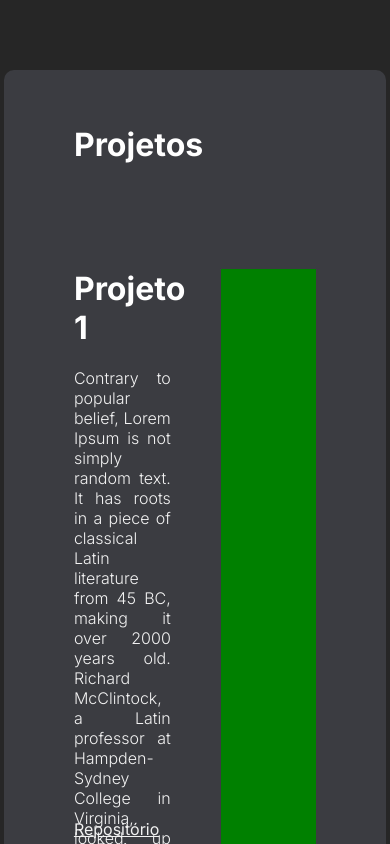
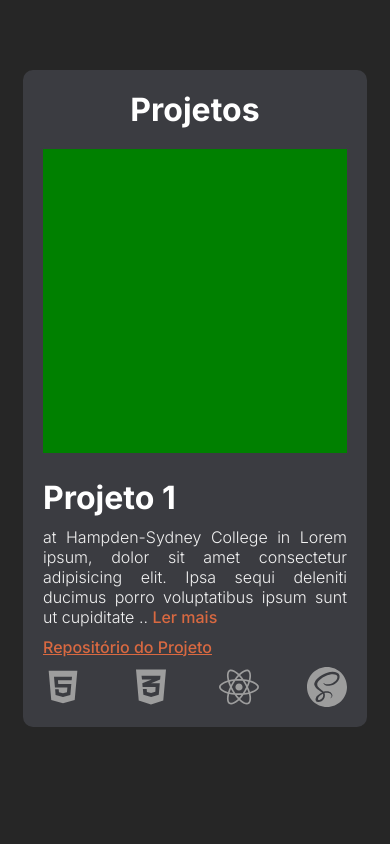
Before and after one commit to petrinks/portfolio, a React (Vite) app: page / in a window 390 px wide. Shown: the part 1880-2724 px from the top of the page. After the commit the page ends 2607 px from the top, so only its background shows below. Built offline with nearby package versions, Linux system fonts and the light colour scheme.

Commit message:
projects ok

```diff
--- a/src/App.css
+++ b/src/App.css
@@ -902,8 +902,65 @@ header div h1{
 	color: #9D9D9D;
 }
 
+.button-oculto{
+	display: none;
+}
+
 @media (max-width: 1240px) {
 	.container-projetos{
 		margin-top: 90px;
+		width: 90%;
+		height: auto;
+		position: absolute;
+		left: 5%;
+		align-items: center;
+		gap: 0px;
+		padding: 20px;
+	}
+	.grid-projeto{
+		flex-direction: column-reverse;
+		gap: 25px;
+	}
+	.grid-projeto-direita{
+		width: 100%;
+		height: 100%;
+		aspect-ratio: 1 / 1;
+		margin-top: 20px;
+	}
+	.grid-projeto-esquerda{
+		width: 100%;
+		justify-content: center;
+		align-items: flex-start;
+	}
+	.container-tecnologias{
+		margin-top: 10px;
+	}
+	.container-tecnologias svg{
+		width: 40px;
+		height: 40px;
+	}
+	.grid-projeto-esquerda a{
+		color: #D96941;
+		font-weight: 500;
+	}
+	.grid-projeto-esquerda p{
+		margin-top: 10px;
+	}
+	.grid-projeto-esquerda h1{
+		margin: 0px;
+	}
+	.grid-projeto button{
+		width: 100%;
+        padding: 5px;
+        background-color: #3B3C41;
+        border: solid #D96941 3px;
+        border-radius: 10px;
+        color: #F2F2F2;
+        font-size: 17px;
+        font-weight: 300;
+	}
+	.grid-projeto button:hover{
+		background-color: #D96941;
+		transition: 0.5s ease-in-out;
 	}
 }
--- a/src/App.tsx
+++ b/src/App.tsx
@@ -19,10 +19,20 @@ function App() {
   const [menuAtivo,setMenuAtivo] = useState(true)
   const [iconAtivo,setIconAtivo] = useState(false)
   const [lerAtivo, setLerAtivo ] = useState(true)
+  const [lerMaisProject, setlerMaisProject ] = useState(true)
+  const [mostrarMaisProjetos, setMostrarMaisProjetos] = useState(true)
 
   function trocarMenuAtivo() {
     setMenuAtivo(!menuAtivo)
     setIconAtivo(!iconAtivo)
+  }
+
+  function lerMaisProjeto() {
+    setlerMaisProject(!lerMaisProject)
+  }
+
+  function mostrarMaisProjetosFunc() {
+    setMostrarMaisProjetos(!mostrarMaisProjetos)
   }
 
   function lerMais() {
@@ -176,14 +186,22 @@ function App() {
                 </div>
               </section>
             </div>
-
             <div className="container-projetos">
               <h1>Projetos</h1>
+              {mostrarMaisProjetos ? (
                 <div className="grid-projeto">
+                <button className='button-oculto' onClick={mostrarMaisProjetosFunc}>Mostrar Mais</button>
                   <div className="grid-projeto-esquerda">
                     <h1>Projeto 1</h1>
                       <div className="box-p">
-                      <p>Contrary to popular belief, Lorem Ipsum is not simply random text. It has roots in a piece of classical Latin literature from 45 BC, making it over 2000 years old. Richard McClintock, a Latin professor at Hampden-Sydney College in Virginia, looked up one of the more obscure Latin words, consectetur, from a Lorem Ipsum passage, and going through the cites of the word in c1.10.32.</p>
+                        {lerMaisProject ? (
+                           <p> at Hampden-Sydney College in Lorem ipsum, dolor sit amet consectetur adipisicing elit. Ipsa sequi deleniti ducimus porro voluptatibus ipsum sunt ut cupiditate .. <a className='saber-mais'
+                          onClick={lerMaisProjeto}>Ler mais</a></p>
+                        )
+                        : (
+                          <p> at Hampden-Sydney College in Lorem ipsum, dolor sit amet consectetur adipisicing elit. Ipsa sequi deleniti ducimus porro voluptatibus ipsum sunt ut cupiditate Lorem ipsum dolor sit amet, consectetur adipisicing elit. Quo, ducimus. <a className='saber-mais'
+                          onClick={lerMaisProjeto}>Ler Menos</a></p>
+                        )}
                       </div>
                       <p><a href="">Repositório do Projeto</a></p>
                       <div className="container-tecnologias">
@@ -197,8 +215,62 @@ function App() {
                     <img src="" alt="" />
                   </div>
                 </div>
+              ) : (
+                <>
+                <div className="grid-projeto">
+                  <div className="grid-projeto-esquerda">
+                    <h1>Projeto 1</h1>
+                      <div className="box-p">
+                        {lerMaisProject ? (
+                           <p> at Hampden-Sydney College in Lorem ipsum, dolor sit amet consectetur adipisicing elit. Ipsa sequi deleniti ducimus porro voluptatibus ipsum sunt ut cupiditate .. <a className='saber-mais'
+                          onClick={lerMaisProjeto}>Ler mais</a></p>
+                        )
+                        : (
+                          <p> at Hampden-Sydney College in Lorem ipsum, dolor sit amet consectetur adipisicing elit. Ipsa sequi deleniti ducimus porro voluptatibus ipsum sunt ut cupiditate Lorem ipsum dolor sit amet, consectetur adipisicing elit. Quo, ducimus. <a className='saber-mais'
+                          onClick={lerMaisProjeto}>Ler Menos</a></p>
+                        )}
                       </div>
-
+                      <p><a href="">Repositório do Projeto</a></p>
+                      <div className="container-tecnologias">
+                        <AiFillHtml5 />
+                        <FaCss3Alt />
+                        <FaReact />
+                        <SiSass />
+                      </div>
+                  </div>
+                  <div className="grid-projeto-direita">
+                    <img src="" alt="" />
+                  </div>
+                </div>
+                <div className="grid-projeto">
+                <button  className='button-oculto' onClick={mostrarMaisProjetosFunc}>Mostrar Menos</button>
+                  <div className="grid-projeto-esquerda">
+                    <h1>Projeto 1</h1>
+                      <div className="box-p">
+                        {lerMaisProject ? (
+                           <p> at Hampden-Sydney College in Lorem ipsum, dolor sit amet consectetur adipisicing elit. Ipsa sequi deleniti ducimus porro voluptatibus ipsum sunt ut cupiditate .. <a className='saber-mais'
+                          onClick={lerMaisProjeto}>Ler mais</a></p>
+                        )
+                        : (
+                          <p> at Hampden-Sydney College in Lorem ipsum, dolor sit amet consectetur adipisicing elit. Ipsa sequi deleniti ducimus porro voluptatibus ipsum sunt ut cupiditate Lorem ipsum dolor sit amet, consectetur adipisicing elit. Quo, ducimus. <a className='saber-mais'
+                          onClick={lerMaisProjeto}>Ler Menos</a></p>
+                        )}
+                      </div>
+                      <p><a href="">Repositório do Projeto</a></p>
+                      <div className="container-tecnologias">
+                        <AiFillHtml5 />
+                        <FaCss3Alt />
+                        <FaReact />
+                        <SiSass />
+                      </div>
+                  </div>
+                  <div className="grid-projeto-direita">
+                    <img src="" alt="" />
+                  </div>
+                </div>
+                </>
+              )}
+            </div>
         </main>
   </div>
   )
```
Lines whose indentation alone changed are shown as unchanged.
